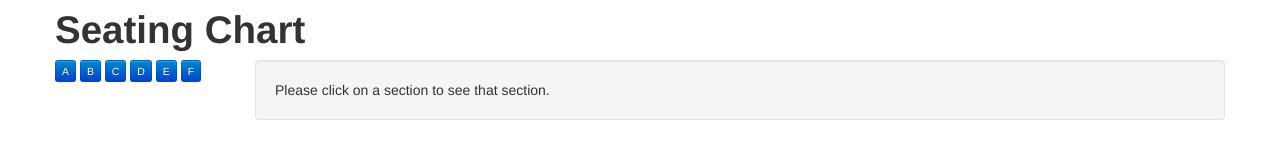
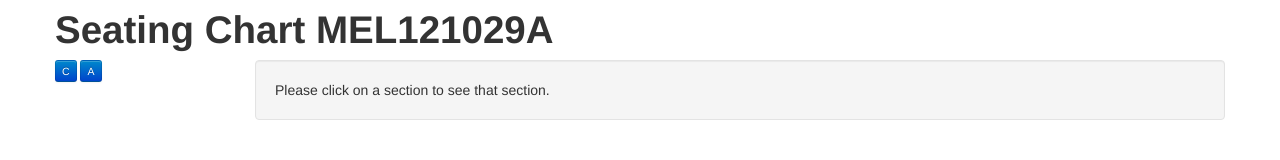
Before and after one commit to hqmq/ember-seating-chart, a plain HTML site: page index.html in a window 1280 px wide. Drawn offline with Linux system fonts and the light colour scheme.

Commit message:
got the sections populating dynamically

```diff
--- a/index.html
+++ b/index.html
@@ -8,12 +8,12 @@
 <body>
   <script type="text/x-handlebars" data-template-name="application">
   <div class="container">
-    <h1>Seating Chart</h1>
     {{outlet}}
   </div>
   </script>
 
-  <script type="text/x-handlebars" data-template-name="sections">
+  <script type="text/x-handlebars" data-template-name="event">
+    <h1>Seating Chart {{id}}</h1>
     <div class="row">
       <div class="span2">{{partial "sectionList"}}</div>
       <div class="span10">
@@ -22,7 +22,7 @@
     </div>
   </script>
 
-  <script type="text/x-handlebars" data-template-name="sections/index">
+  <script type="text/x-handlebars" data-template-name="event/index">
     <div class="well">Please click on a section to see that section.</div>
   </script>
 
@@ -31,7 +31,7 @@
   </script>
 
   <script type="text/x-handlebars" data-template-name="_sectionList">
-    {{#each section in controller}}
+    {{#each section in sections}}
       {{#linkTo 'section' section class="btn btn-primary btn-mini"}}{{section.id}}{{/linkTo}}
     {{/each}}
   </script>
--- a/js/app.js
+++ b/js/app.js
@@ -2,29 +2,22 @@ window.App = Ember.Application.create();
 
 //Router
 App.Router.map(function() {
-  this.resource('sections', function(){
+  this.resource('event', function(){
     this.resource('section', { path: ':section_id' } );
   });
 });
 
 App.IndexRoute = Ember.Route.extend({
   redirect: function() {
-    this.transitionTo('sections');
+    this.transitionTo('event');
   }
 });
 
 App.ApplicationRoute = Ember.Route.extend();
 
-App.SectionsRoute = Ember.Route.extend({
+App.EventRoute = Ember.Route.extend({
   model: function(params){
-    return [
-      {id:"A"},
-      {id:"B"},
-      {id:"C"},
-      {id:"D"},
-      {id:"E"},
-      {id:"F"}
-      ];
+    return App.Event.find('MEL121029A');
   }
 });
 
@@ -35,5 +28,42 @@ App.SectionRoute = Ember.Route.extend({
 });
 
 //Controllers
-App.SectionsController = Ember.ArrayController.extend();
+App.EventController = Ember.ObjectController.extend();
 App.SectionController = Ember.ObjectController.extend();
+
+
+//Models
+App.Store = DS.Store.extend({
+  revision: 11,
+  adapter: 'DS.FixtureAdapter'
+})
+
+App.Event = DS.Model.extend({
+  registrations: DS.hasMany('App.Registration'),
+  sections: function(){
+    var arr = this.get('registrations').getEach('section').uniq().map( function(item){
+      return {id: item};
+    });
+
+    return Ember.ArrayProxy.create({content: arr});
+  }.property('registrations.@each.section')
+});
+
+App.Registration = DS.Model.extend({
+  event: DS.belongsTo('App.Event'),
+  seat: DS.attr('string'),
+  section: function(){
+    return (this.get('seat') || '').substr(0,1);
+  }.property('seat')
+});
+
+App.Event.FIXTURES = [
+  {id: 'MEL121029A', registrations:[1,2,3,4]}
+]
+
+App.Registration.FIXTURES = [
+  {id: 1, seat: 'C1-1', event_id: 'MEL121029A'},
+  {id: 2, seat: 'A2-1', event_id: 'MEL121029A'},
+  {id: 3, seat: 'A1-2', event_id: 'MEL121029A'},
+  {id: 4, seat: 'A1-3', event_id: 'MEL121029A'}
+]
```
